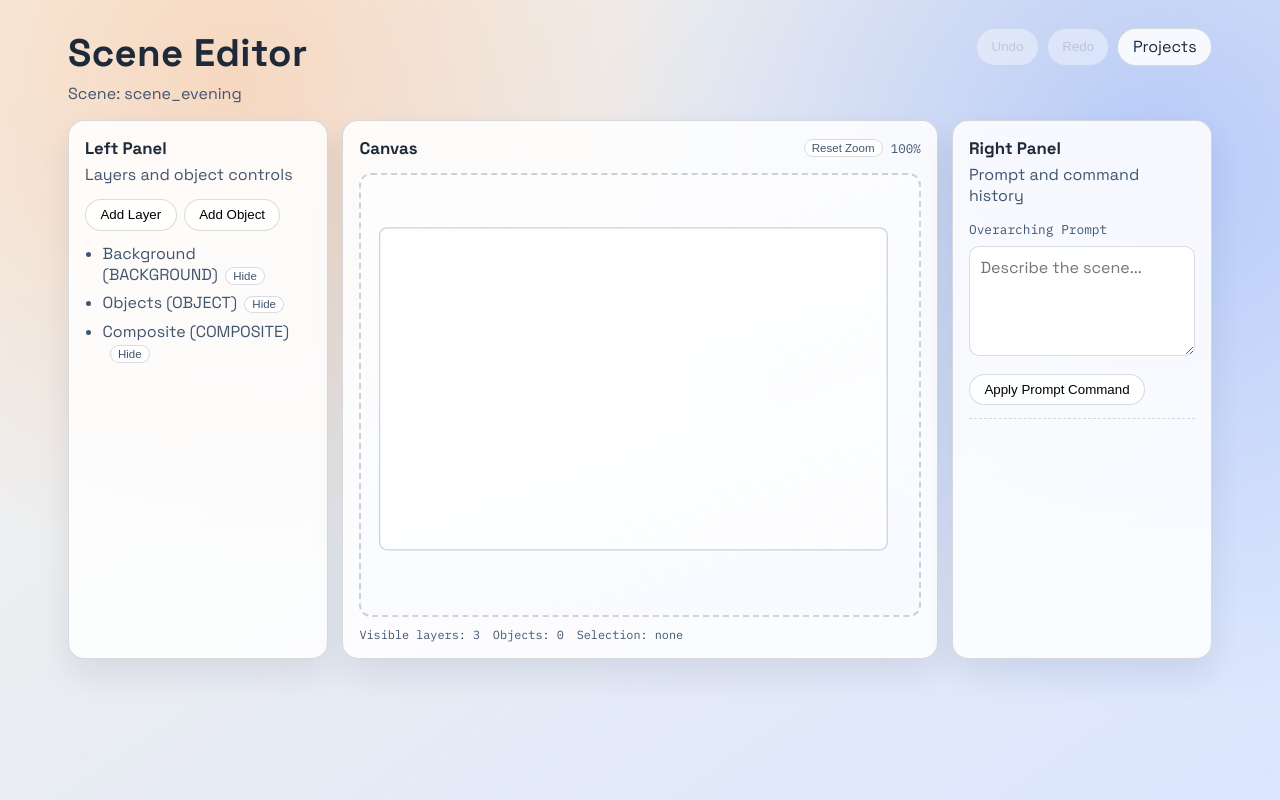
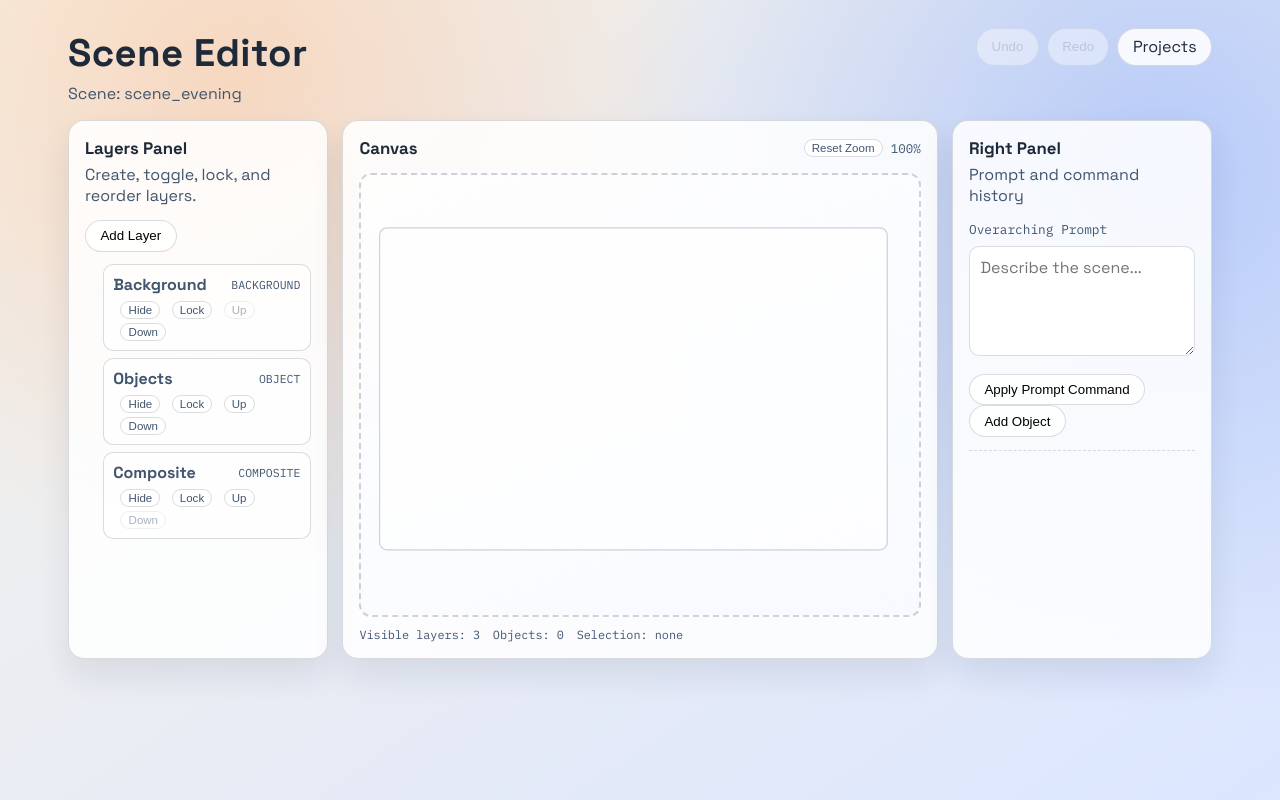
Before and after one commit to kescott027/AI-Image-Composer, a React (Vite) app in the folder apps/web/: page /scenes/scene_evening/editor in a window 1280 px wide. Built offline with nearby package versions, Linux system fonts and the light colour scheme.

Commit message:
feat: implement layers panel with lock visibility and reorder

```diff
--- /dev/null
+++ b/apps/web/src/components/LayersPanel.tsx
@@ -0,0 +1,78 @@
+import type { SceneSpec } from "@ai-image-composer/shared";
+
+import { addLayerCommand, moveLayerCommand, toggleLayerLockCommand, toggleLayerVisibilityCommand } from "../state/commands";
+import type { SceneCommand } from "../state/commands";
+
+interface LayersPanelProps {
+  sceneSpec: SceneSpec;
+  executeCommand: (command: SceneCommand) => void;
+}
+
+export function LayersPanel({ sceneSpec, executeCommand }: LayersPanelProps) {
+  const orderedLayers = [...sceneSpec.layers].sort((a, b) => a.order - b.order);
+
+  return (
+    <aside className="panel panel-left">
+      <h2>Layers Panel</h2>
+      <p>Create, toggle, lock, and reorder layers.</p>
+
+      <div className="panel-actions">
+        <button
+          type="button"
+          className="button-link"
+          onClick={() => executeCommand(addLayerCommand(`Layer ${sceneSpec.layers.length + 1}`))}
+        >
+          Add Layer
+        </button>
+      </div>
+
+      <ul className="layer-list">
+        {orderedLayers.map((layer, index) => {
+          const isFirst = index === 0;
+          const isLast = index === orderedLayers.length - 1;
+          return (
+            <li key={layer.id} className="layer-item">
+              <div className="layer-main">
+                <strong>{layer.name}</strong>
+                <span>{layer.type}</span>
+              </div>
+
+              <div className="layer-actions">
+                <button
+                  type="button"
+                  className="mini-button"
+                  onClick={() => executeCommand(toggleLayerVisibilityCommand(layer.id))}
+                >
+                  {layer.visible ? "Hide" : "Show"}
+                </button>
+                <button
+                  type="button"
+                  className="mini-button"
+                  onClick={() => executeCommand(toggleLayerLockCommand(layer.id))}
+                >
+                  {layer.locked ? "Unlock" : "Lock"}
+                </button>
+                <button
+                  type="button"
+                  className="mini-button"
+                  onClick={() => executeCommand(moveLayerCommand(layer.id, "UP"))}
+                  disabled={isFirst}
+                >
+                  Up
+                </button>
+                <button
+                  type="button"
+                  className="mini-button"
+                  onClick={() => executeCommand(moveLayerCommand(layer.id, "DOWN"))}
+                  disabled={isLast}
+                >
+                  Down
+                </button>
+              </div>
+            </li>
+          );
+        })}
+      </ul>
+    </aside>
+  );
+}
--- a/apps/web/src/pages/SceneEditorPage.tsx
+++ b/apps/web/src/pages/SceneEditorPage.tsx
@@ -1,9 +1,10 @@
 import { useEffect, useMemo, useState } from "react";
 import { Link, useParams } from "react-router-dom";
 
+import { LayersPanel } from "../components/LayersPanel";
 import { SceneCanvas } from "../components/SceneCanvas";
 import { ROUTES } from "../routes";
-import { addLayerCommand, addObjectCommand, setOverarchingPromptCommand, toggleLayerVisibilityCommand } from "../state/commands";
+import { addObjectCommand, setOverarchingPromptCommand } from "../state/commands";
 import { SceneStoreProvider, useSceneStore } from "../state/sceneStore";
 
 function SceneEditorShell({ sceneId }: { sceneId: string }) {
@@ -51,41 +52,7 @@ function SceneEditorShell({ sceneId }: { sceneId: string }) {
       </header>
 
       <section className="editor-grid">
-        <aside className="panel panel-left">
-          <h2>Left Panel</h2>
-          <p>Layers and object controls</p>
-          <div className="panel-actions">
-            <button
-              type="button"
-              className="button-link"
-              onClick={() => executeCommand(addLayerCommand(`Layer ${sceneSpec.layers.length + 1}`))}
-            >
-              Add Layer
-            </button>
-            <button
-              type="button"
-              className="button-link"
-              onClick={addObject}
-              disabled={!objectLayer}
-            >
-              Add Object
-            </button>
-          </div>
-          <ul>
-            {sceneSpec.layers.map((layer) => (
-              <li key={layer.id}>
-                {layer.name} ({layer.type})
-                <button
-                  type="button"
-                  className="mini-button"
-                  onClick={() => executeCommand(toggleLayerVisibilityCommand(layer.id))}
-                >
-                  {layer.visible ? "Hide" : "Show"}
-                </button>
-              </li>
-            ))}
-          </ul>
-        </aside>
+        <LayersPanel sceneSpec={sceneSpec} executeCommand={executeCommand} />
 
         <SceneCanvas sceneSpec={sceneSpec} />
 
@@ -104,6 +71,14 @@ function SceneEditorShell({ sceneId }: { sceneId: string }) {
           />
           <button type="button" className="button-link" onClick={applyPrompt}>
             Apply Prompt Command
+          </button>
+          <button
+            type="button"
+            className="button-link"
+            onClick={addObject}
+            disabled={!objectLayer}
+          >
+            Add Object
           </button>
           <ul className="history-list">
             {commandLog.slice(-6).reverse().map((entry, index) => (
--- a/apps/web/src/state/commands.ts
+++ b/apps/web/src/state/commands.ts
@@ -61,6 +61,47 @@ export function toggleLayerVisibilityCommand(layerId: string): SceneCommand {
   };
 }
 
+export function toggleLayerLockCommand(layerId: string): SceneCommand {
+  return {
+    name: "TOGGLE_LAYER_LOCK",
+    apply(sceneSpec) {
+      const next = cloneSceneSpec(sceneSpec);
+      next.layers = next.layers.map((layer) =>
+        layer.id === layerId ? { ...layer, locked: !layer.locked } : layer,
+      );
+      return next;
+    },
+  };
+}
+
+export function moveLayerCommand(layerId: string, direction: "UP" | "DOWN"): SceneCommand {
+  return {
+    name: direction === "UP" ? "MOVE_LAYER_UP" : "MOVE_LAYER_DOWN",
+    apply(sceneSpec) {
+      const next = cloneSceneSpec(sceneSpec);
+      const ordered = [...next.layers].sort((a, b) => a.order - b.order);
+      const currentIndex = ordered.findIndex((layer) => layer.id === layerId);
+      if (currentIndex === -1) {
+        return next;
+      }
+
+      const neighborIndex = direction === "UP" ? currentIndex - 1 : currentIndex + 1;
+      if (neighborIndex < 0 || neighborIndex >= ordered.length) {
+        return next;
+      }
+
+      [ordered[currentIndex], ordered[neighborIndex]] = [ordered[neighborIndex], ordered[currentIndex]];
+      const orderById = new Map(ordered.map((layer, index) => [layer.id, index]));
+
+      next.layers = next.layers.map((layer) => ({
+        ...layer,
+        order: orderById.get(layer.id) ?? layer.order,
+      }));
+      return next;
+    },
+  };
+}
+
 export function addObjectCommand(layerId: string, name: string): SceneCommand {
   return {
     name: "ADD_OBJECT",
--- a/apps/web/src/styles.css
+++ b/apps/web/src/styles.css
@@ -164,6 +164,40 @@ p {
   margin-bottom: 0.45rem;
 }
 
+.layer-list {
+  list-style: none;
+  margin: 0.9rem 0 0;
+  padding: 0;
+}
+
+.layer-item {
+  border: 1px solid var(--line);
+  border-radius: 10px;
+  padding: 0.55rem 0.6rem;
+  margin-bottom: 0.45rem;
+  background: rgba(255, 255, 255, 0.7);
+}
+
+.layer-main {
+  display: flex;
+  justify-content: space-between;
+  align-items: center;
+  gap: 0.45rem;
+}
+
+.layer-main span {
+  font-family: "IBM Plex Mono", monospace;
+  font-size: 0.72rem;
+  color: var(--ink-soft);
+}
+
+.layer-actions {
+  display: flex;
+  gap: 0.25rem;
+  flex-wrap: wrap;
+  margin-top: 0.4rem;
+}
+
 .panel-actions {
   display: flex;
   gap: 0.45rem;
@@ -179,6 +213,11 @@ p {
   color: var(--ink-soft);
   font-size: 0.72rem;
   padding: 0.12rem 0.45rem;
+}
+
+.mini-button:disabled {
+  opacity: 0.45;
+  cursor: not-allowed;
 }
 
 .canvas-placeholder {
```
Also changed, not shown: 2 other files (tests, documents, lock files or other folders).
